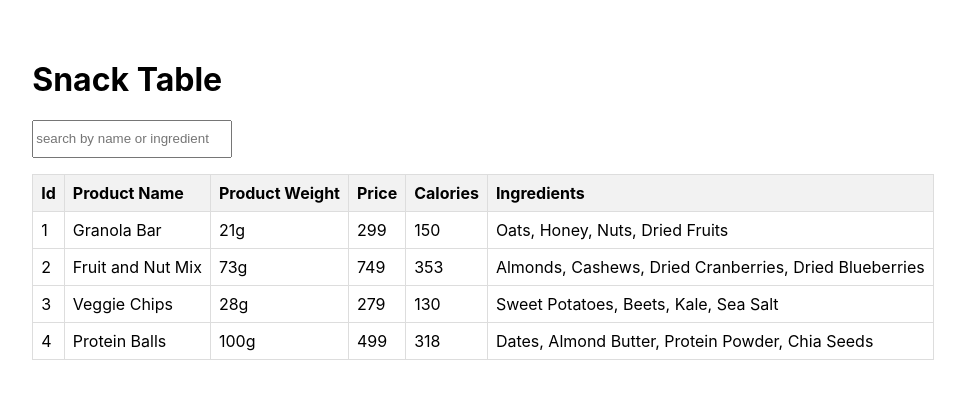
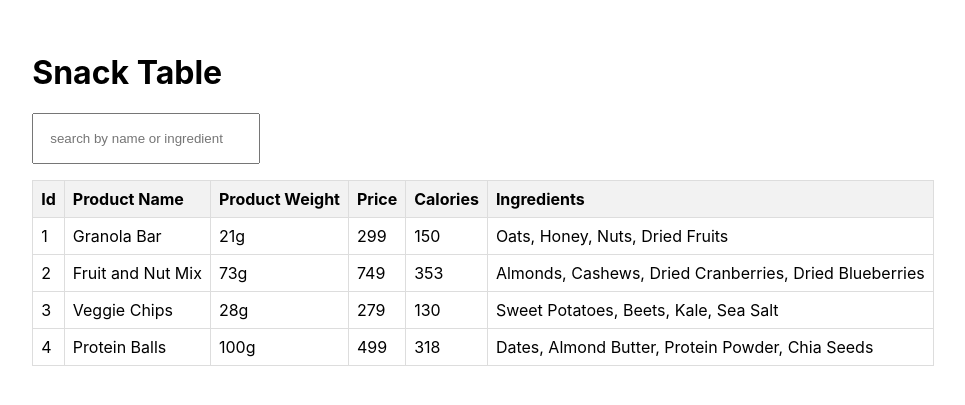
Before and after one commit to ParasArya289/snacktable, a React (Create React App) app: page / in a window 1280 px wide. Shown: the part 201-606 px from the top of the page, without its empty margins (157-1122 px from the left). Built offline with nearby package versions, Linux system fonts and the light colour scheme.

Commit message:
style: padding to input

```diff
--- a/src/Components/Table/Table.css
+++ b/src/Components/Table/Table.css
@@ -3,8 +3,8 @@
 }
 .snack > input[type="text"] {
   width: 12rem;
-  height: 2rem;
   margin-bottom: 1rem;
+  padding: 1rem;
 }
 .snack-table {
   width: 100%;
```
